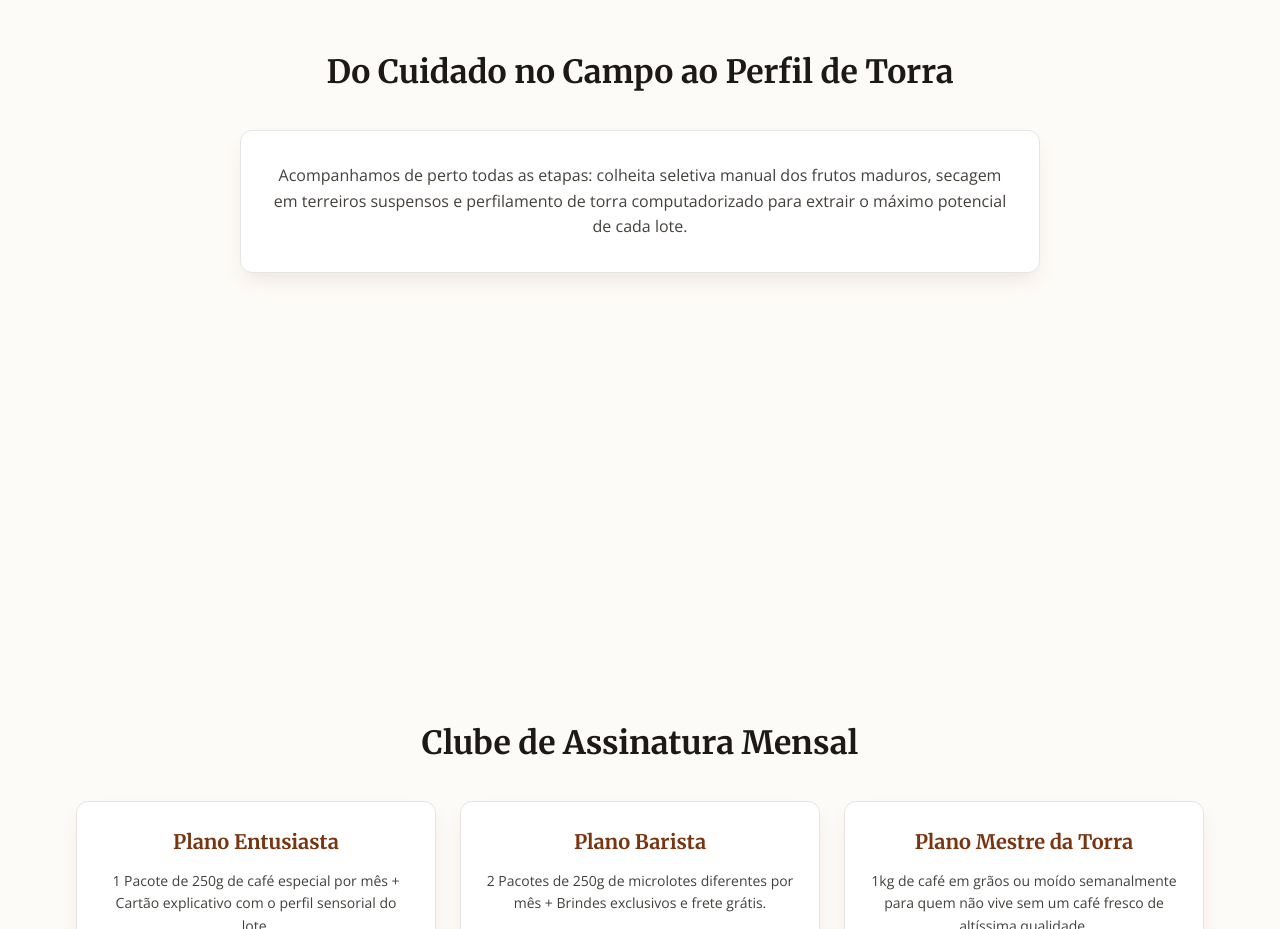
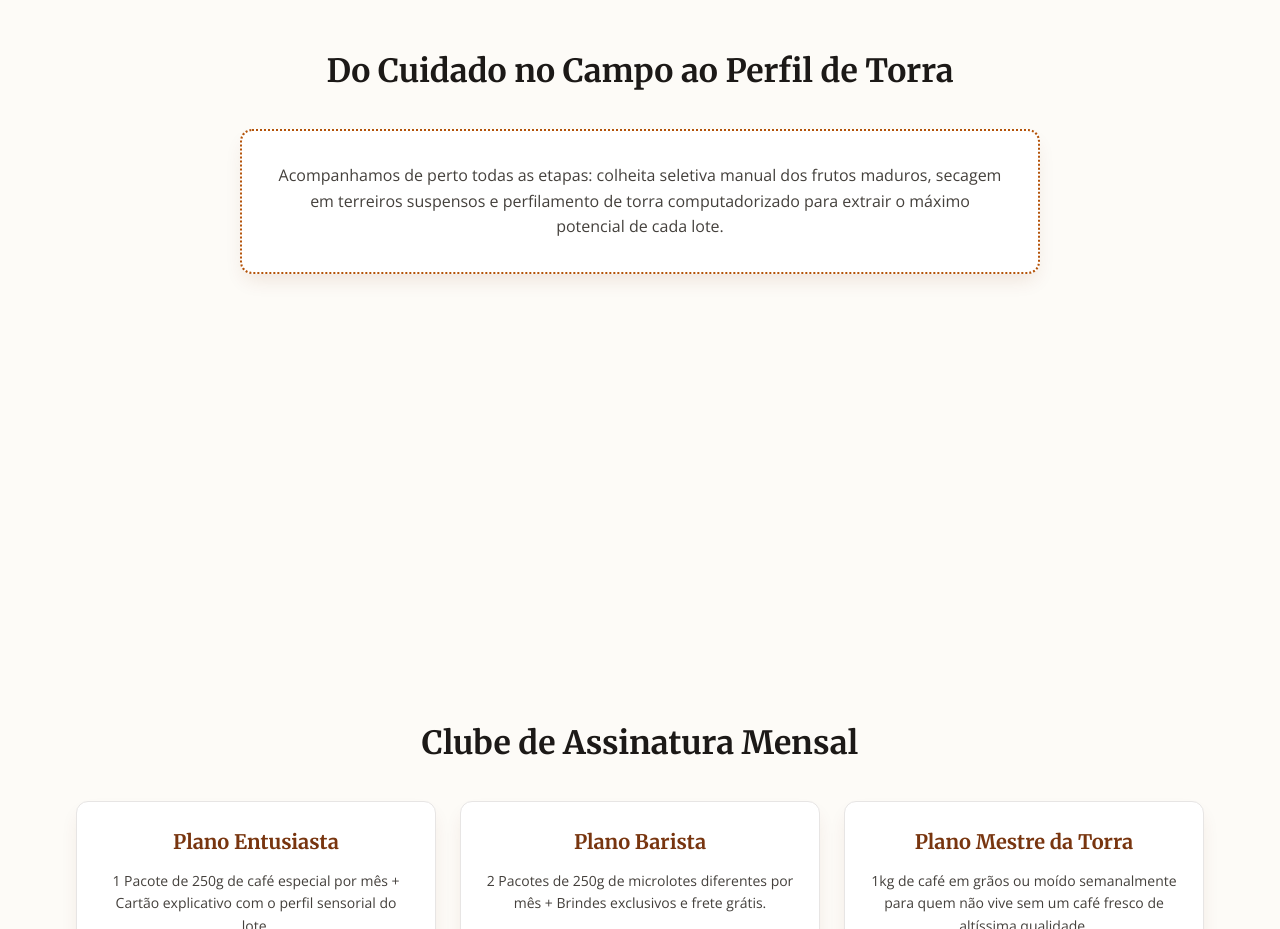
Before and after one commit to cauabarretto-netizen/grao_e_arte, a plain HTML site: page index.html in a window 1280 px wide. Shown: the part 1700-2629 px from the top of the page. Drawn offline with nearby package versions, Linux system fonts and the light colour scheme.

Commit message:
mudando pequenas coisas

```diff
--- a/css/style.css
+++ b/css/style.css
@@ -184,7 +184,7 @@ img {
     padding: 3.2rem;
     border-radius: var(--radius-md);
     box-shadow: var(--shadow-card);
-    border: 0.1rem solid var(--color-border);
+    border: 2px dotted #b45309;
 }
 
 .section-process__text {
```
